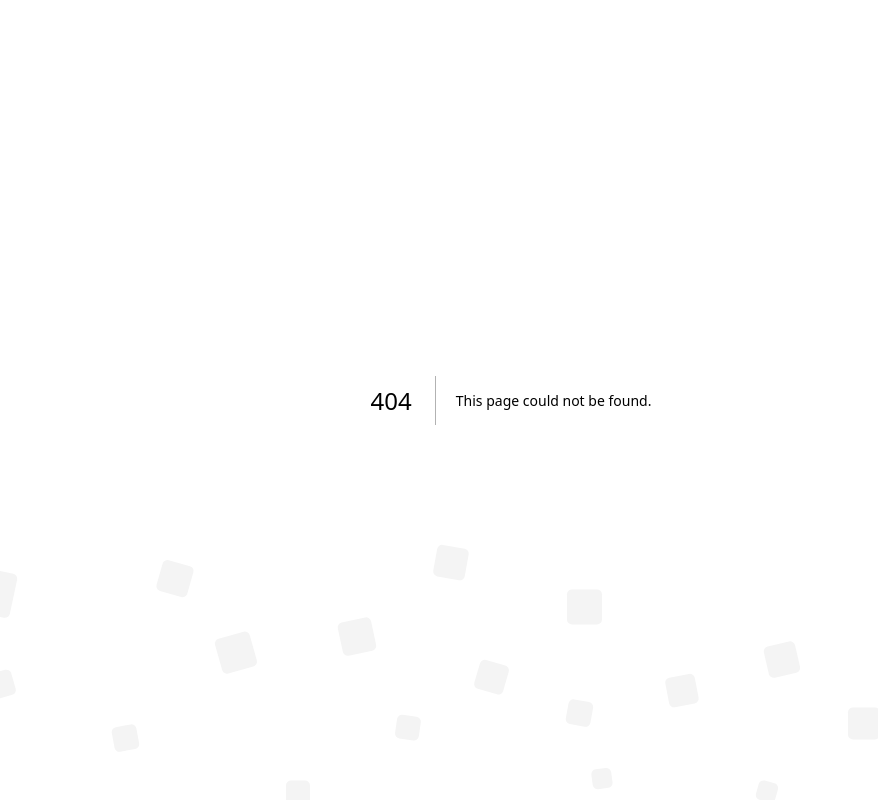
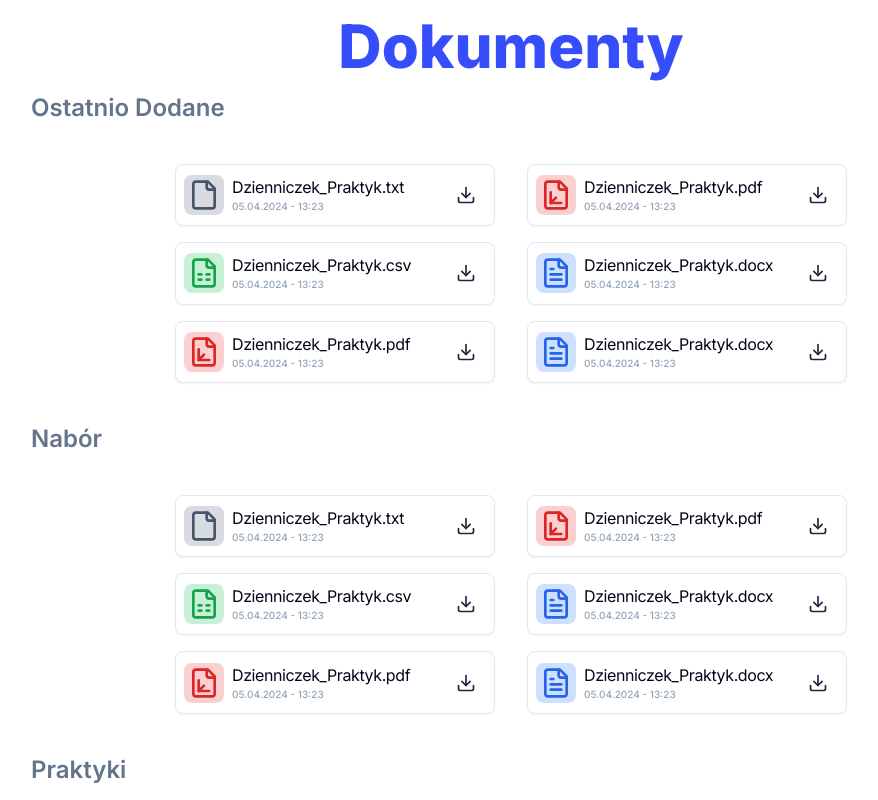
Before and after one commit to CyberSecurityLabPL/elektronik-webpage, a Next.js app in the folder frontend/: page /dokumenty in a window 1280 px wide. Before the commit this address had no page. Shown: the top 800 px of the page, without its empty margins (129-1007 px from the left). Built offline with nearby package versions, Linux system fonts and the light colour scheme.

Commit message:
added documents and substitution page

```diff
--- /dev/null
+++ b/frontend/src/app/dokumenty/page.tsx
@@ -0,0 +1,42 @@
+import Header from "@/components/Header"
+import { ReactNode } from "react"
+import FileCard from "@/components/FIleCard"
+
+export default function DocumentsPage(){
+    const data = [
+        {id: 0, name: "Dzienniczek_Praktyk.txt", date: "05.04.2024 - 13:23", type: "txt"},
+        {id: 1, name: "Dzienniczek_Praktyk.pdf", date: "05.04.2024 - 13:23", type: "pdf"},
+        {id: 2, name: "Dzienniczek_Praktyk.csv", date: "05.04.2024 - 13:23", type: "csv"},
+        {id: 3, name: "Dzienniczek_Praktyk.docx", date: "05.04.2024 - 13:23", type: "docx"},
+        {id: 4, name: "Dzienniczek_Praktyk.pdf", date: "05.04.2024 - 13:23", type: "pdf"},
+        {id: 5, name: "Dzienniczek_Praktyk.docx", date: "05.04.2024 - 13:23", type: "docx"},
+    ]
+
+    return (
+        <main className="flex justify-around items-center flex-col w-full">
+            <Header title="Dokumenty" />
+            <div className="flex justify-center flex-col w-full items-center">
+                <FileGroup title="Ostatnio Dodane" >
+                    {data.map(item => <FileCard key={item.id} name={item.name} date={item.date} fileType={item.type} url="" />)}
+                </FileGroup>
+                <FileGroup title="Nabór" >
+                    {data.map(item => <FileCard key={item.id} name={item.name} date={item.date} fileType={item.type} url="" />)}
+                </FileGroup>
+                <FileGroup title="Praktyki" >
+                    {data.map(item => <FileCard key={item.id} name={item.name} date={item.date} fileType={item.type} url="" />)}
+                </FileGroup>
+            </div>
+        </main>
+    )
+}
+
+function FileGroup({title, children} : {title: string, children?: ReactNode}) {
+    return (
+        <div className="flex justify-center flex-col w-3/4">
+            <div className="flex justify-start text-left w-full text-slate-500 font-semibold text-2xl">{title}</div>
+            <div className="flex justify-center items-center flex-wrap p-8">
+                {children}
+            </div>
+        </div>
+    )
+}
--- /dev/null
+++ b/frontend/src/app/zastepstwa/page.tsx
@@ -0,0 +1,30 @@
+import Header from "@/components/Header"
+
+export default function SubstitutionPage(){
+    const data = {
+        date: "Czwartek 11.04.2024",
+        arr: ["Mariusz Kmieckowiak", "Adam Malysz", "Kacper Slipko"]
+    }
+
+    return (
+        <main className="flex justify-center items-center flex-col w-full">
+            <Header title="Zastępstwa" subtitle={data.date} />
+            <div className="min-h-96 h-fit w-3/4 my-12 p-2 bg-background border rounded-lg shadow-sm">
+                <div className="text-2xl font-semibold m-2">Dzisiaj nieobecni nauczyciele</div>
+                <div>
+                    <SubstitutionList arr={data.arr} />
+                </div>
+            </div>
+        </main>
+    )
+}
+
+function SubstitutionList({arr} : {arr: string[]}) {
+    return (
+        <ul className="m-4 ml-8 list-disc">
+            {arr.map(item =>
+                <li key={item}>{item}</li>
+            )}
+        </ul>
+    )
+}
--- /dev/null
+++ b/frontend/src/components/FIleCard.tsx
@@ -0,0 +1,79 @@
+import {
+    Card,
+    CardContent,
+    CardDescription,
+    CardFooter,
+    CardHeader,
+    CardTitle,
+} from "@/components/ui/card"
+
+import { Download, File, FileText, FileSpreadsheet, FileAxis3D } from "lucide-react"
+import { LucideProps } from 'lucide-react';
+import { Button } from "@/components/ui/button"
+import IconComponent from "./Icon"
+import { IconColors } from "./Icon"
+import Link from "next/link";
+
+type FileProps = {
+    color: IconColors,
+    icon: React.FC<LucideProps>
+}
+
+export default function FileCard({name, date, url, fileType} : {name: string, date: string, url: string, fileType: string}){
+
+    const fileProps = getFileProps(fileType)
+
+    return (
+        <Link passHref href={url}>
+            <Card className="w-[20rem] mx-4 my-2 aspect-[493/96] flex justify-between items-center cursor-pointer">
+                <div className="flex justify-center">
+                    <CardContent className="flex justify-center items-center space-y-0 p-0 mx-2">
+                        <IconComponent icon={fileProps.icon} color={fileProps.color} />
+                    </CardContent>
+                    <CardHeader className="flex flex-col items-start space-y-0 p-0">
+                        <CardTitle className="text-base font-normal text-slate-950">{name}</CardTitle>
+                        <CardDescription className="text-[10px] font-medium text-slate-400">{date}</CardDescription>
+                    </CardHeader>
+                </div>
+                <CardContent className="flex justify-center items-center space-y-0 p-0 m-2">
+                    <DownloadIcon />
+                </CardContent>
+            </Card>
+        </Link>
+    )
+}
+
+function DownloadIcon() {
+  return (
+    <Link href={"#"} passHref>
+        <Button variant="ghost" size="icon">
+          <Download className="h-5 w-5" />
+        </Button>
+    </Link>
+  )
+}
+
+function getFileProps(type: string) : FileProps{
+    switch (type.toLowerCase()){
+        case "pdf":
+            return {
+                color: "red",
+                icon: FileAxis3D
+            }
+        case "docx":
+            return {
+                color: "blue",
+                icon: FileText
+            }
+        case "csv":
+            return {
+                color: "green",
+                icon: FileSpreadsheet
+            }
+        default:
+            return {
+                color: "slate",
+                icon: File
+            }
+    }
+}
--- a/frontend/src/components/Icon.tsx
+++ b/frontend/src/components/Icon.tsx
@@ -1,7 +1,10 @@
 import { cn } from '@/lib/utils';
 import { LucideProps } from 'lucide-react';
 
-export default function IconComponent({ icon: Icon, color }: { icon: React.FC<LucideProps>, color: "blue" | "red" | "amber" | "green"|"slate" }) {
+export type IconColors = "blue" | "red" | "amber" | "green" | "slate"
+
+
+export default function IconComponent({ icon: Icon, color }: { icon: React.FC<LucideProps>, color: IconColors }) {
     return (
         <div className={cn({
             "bg-blue-500/25 text-blue-600": color === "blue",
@@ -9,8 +12,8 @@ export default function IconComponent({ icon: Icon, color }: { icon: React.FC<Lu
             "bg-amber-500/25 text-amber-600": color === "amber",
             "bg-green-500/25 text-green-600": color === "green",
             "bg-slate-500/25 text-slate-600": color === "slate"
-        },"rounded-lg")} >
-            <Icon className={`h-8 w-8 p-1 rounded-lg`} />
+        },"rounded-lg p-1")} >
+            <Icon className={`h-8 w-8 rounded-lg`} />
         </div>
     )
 }
--- a/frontend/src/components/footer.tsx
+++ b/frontend/src/components/footer.tsx
@@ -85,8 +85,8 @@ function MainPanel(){
                     </LinkPanel>
                     <LinkPanel title="Uczeń">
                         <LinkItem name="Ocenianie zachowania" href="" />
-                        <LinkItem name="Zastępstwa" href="" />
-                        <LinkItem name="Dokumenty do pobrania" href="" />
+                        <LinkItem name="Zastępstwa" href="/zastepstwa" />
+                        <LinkItem name="Dokumenty do pobrania" href="/dokumenty" />
                         <LinkItem name="Oferty pracy dla absolwentów" href="" />
                     </LinkPanel>
                     <LinkPanel title="Rodzic">
@@ -94,9 +94,9 @@ function MainPanel(){
                         <LinkItem name="Rada Rodziców" href="" />
                     </LinkPanel>
                     <LinkPanel title="Maturzysta">
-                        <LinkItem name="Egzamin maturalny" href="" />
+                        <LinkItem name="Egzamin maturalny" href="http://www.oke.poznan.pl/index.php?menu_st_id=5&el_id=718&submit_element=1" />
                         <LinkItem name="Egzamin zawodowy" href="" />
-                        <LinkItem name="OKE w Poznaniu" href="" />
+                        <LinkItem name="OKE w Poznaniu" href="http://www.oke.poznan.pl/" />
                         <LinkItem name="Komunikaty Dyrektora CKE" href="" />
                     </LinkPanel>
                     <LinkPanel title="Nabór">
```
